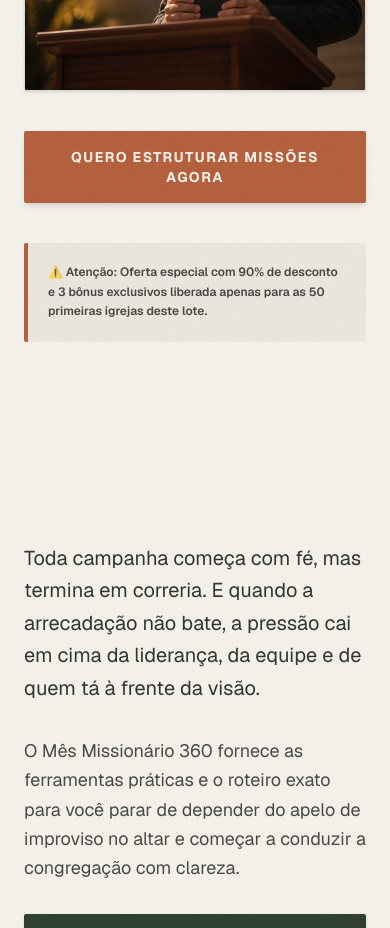
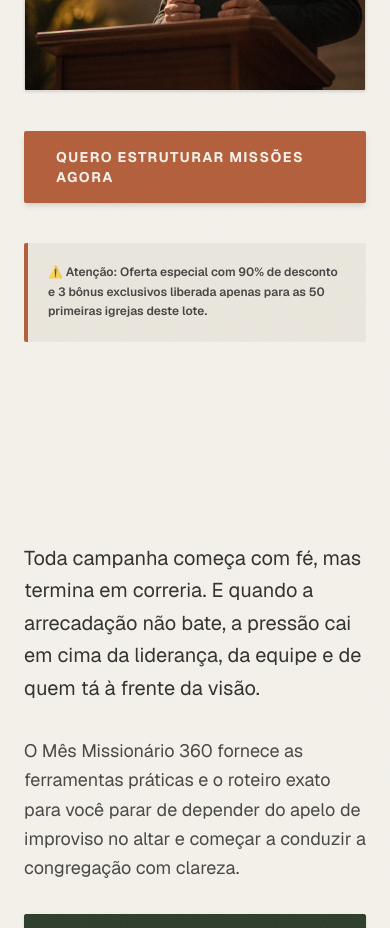
Before and after one commit to Vinihenrique10/mes-missionario360, a Next.js app: page / in a window 390 px wide. Shown: the part 800-1728 px from the top of the page. Built offline with nearby package versions, Linux system fonts and the light colour scheme.

Commit message:
fix: change button to anchor and add smooth scroll

```diff
--- a/src/app/layout.tsx
+++ b/src/app/layout.tsx
@@ -25,7 +25,7 @@ export default function RootLayout({
   return (
     <html
       lang="pt-BR"
-      className={`${cinzel.variable} ${geist.variable} h-full antialiased`}
+      className={`${cinzel.variable} ${geist.variable} h-full antialiased scroll-smooth`}
     >
       <body className="min-h-full flex flex-col">{children}</body>
     </html>
--- a/src/app/page.tsx
+++ b/src/app/page.tsx
@@ -62,9 +62,12 @@ export default function Home() {
           </div>
 
           <div className="flex justify-start mb-10">
-            <button className="bg-terracotta hover:bg-terracotta/90 text-[#F5F2EA] font-sans font-bold py-4 px-8 text-sm md:text-base tracking-widest transition-colors duration-200 shadow-md rounded-[2px] flex items-center justify-center">
+            <a
+              href="#oferta"
+              className="bg-terracotta hover:bg-terracotta/90 text-[#F5F2EA] font-sans font-bold py-4 px-8 text-sm md:text-base tracking-widest transition-colors duration-200 shadow-md rounded-[2px] flex items-center justify-center inline-block"
+            >
               <span>QUERO ESTRUTURAR MISSÕES AGORA</span>
-            </button>
+            </a>
           </div>
 
           <div className="w-full bg-[#EAE6DD] border-l-4 border-terracotta p-5 mb-10 rounded-[2px] max-w-3xl">
```
